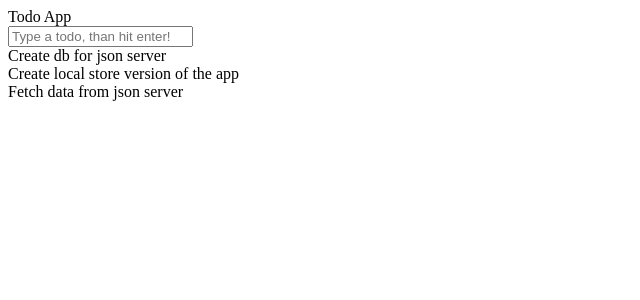
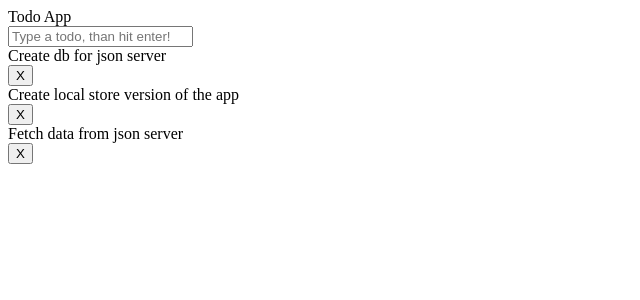
Before and after one commit to LukeP91/todo-with-server, a React (Create React App) app: page / in a window 1280 px wide. Shown: the top 300 px of the page, without its empty margins (0-640 px from the left). Built offline with nearby package versions, Linux system fonts and the light colour scheme.

Commit message:
handle remove todo and add id to todos

```diff
--- a/src/components/App.js
+++ b/src/components/App.js
@@ -22,6 +22,12 @@ class App extends Component {
     dispatch(todosActionCreators.toggle(i))
   }
 
+  removeTodo = i => {
+    const { dispatch } = this.props
+
+    dispatch(todosActionCreators.remove(i))
+  }
+
   render() {
     const { todos } = this.props
 
@@ -29,7 +35,7 @@ class App extends Component {
       <div className="App">
         <Title title="Todo App" />
         <Input onSubmitEditing={this.onAddTodo} placeholder={'Type a todo, than hit enter!'} />
-        <List todos={todos} toggleTodo={this.toggleTodo} />
+        <List removeTodo={this.removeTodo} todos={todos} toggleTodo={this.toggleTodo} />
       </div>
     )
   }
--- a/src/components/List.js
+++ b/src/components/List.js
@@ -5,8 +5,14 @@ import Todo from './Todo'
 export default class List extends Component {
   renderTodoItem = (todo, i) => {
     const { toggleTodo } = this.props
+    const { removeTodo } = this.props
 
-    return <Todo index={i} key={i} todo={todo} toggleTodo={toggleTodo} />
+    return (
+      <div>
+        <Todo key={i} todo={todo} toggleTodo={toggleTodo} />
+        <button onClick={() => removeTodo(todo.id)}>X</button>
+      </div>
+    )
   }
   render() {
     const { todos } = this.props
@@ -17,5 +23,6 @@ export default class List extends Component {
 
 List.propTypes = {
   todos: PropTypes.Array,
+  removeTodo: PropTypes.func,
   toggleTodo: PropTypes.func,
 }
--- a/src/components/Todo.js
+++ b/src/components/Todo.js
@@ -5,14 +5,12 @@ export default class Todo extends Component {
   render() {
     const { todo } = this.props
     const { toggleTodo } = this.props
-    const { index } = this.props
 
-    return <div onClick={() => toggleTodo(index)}>{todo.description}</div>
+    return <div onClick={() => toggleTodo(todo.id)}>{todo.description}</div>
   }
 }
 
 Todo.propTypes = {
-  index: PropTypes.integer,
   todo: PropTypes.Object,
   toggleTodo: PropTypes.func,
 }
--- a/src/reducers/reducers.js
+++ b/src/reducers/reducers.js
@@ -2,9 +2,9 @@ import { types } from '../action_creators/todosActionCreators'
 
 const initialState = {
   todos: [
-    { description: 'Create db for json server', completed: true },
-    { description: 'Create local store version of the app', completed: false },
-    { description: 'Fetch data from json server', completed: false },
+    { description: 'Create db for json server', completed: true, id: 1 },
+    { description: 'Create local store version of the app', completed: false, id: 2 },
+    { description: 'Fetch data from json server', completed: false, id: 3 },
   ],
 }
 
@@ -15,21 +15,21 @@ export const reducer = (state = initialState, action) => {
     case types.ADD: {
       return {
         ...state,
-        todos: [{ description: payload, completed: false }, ...todos],
+        todos: [{ description: payload, completed: false, id: todos.length + 1 }, ...todos],
       }
     }
     case types.REMOVE: {
       return {
         ...state,
-        todos: todos.filter((todos, i) => i !== payload),
+        todos: todos.filter(todo => todo.id !== payload),
       }
     }
     case types.TOGGLE: {
       return {
         ...state,
-        todos: todos.map((todo, i) => {
-          if (i === payload) {
-            return { description: todo.description, completed: !todo.completed }
+        todos: todos.map(todo => {
+          if (todo.id === payload) {
+            return { description: todo.description, completed: !todo.completed, id: todo.id }
           } else {
             return todo
           }
```
Also changed, not shown: 1 other file (tests, documents, lock files or other folders).
